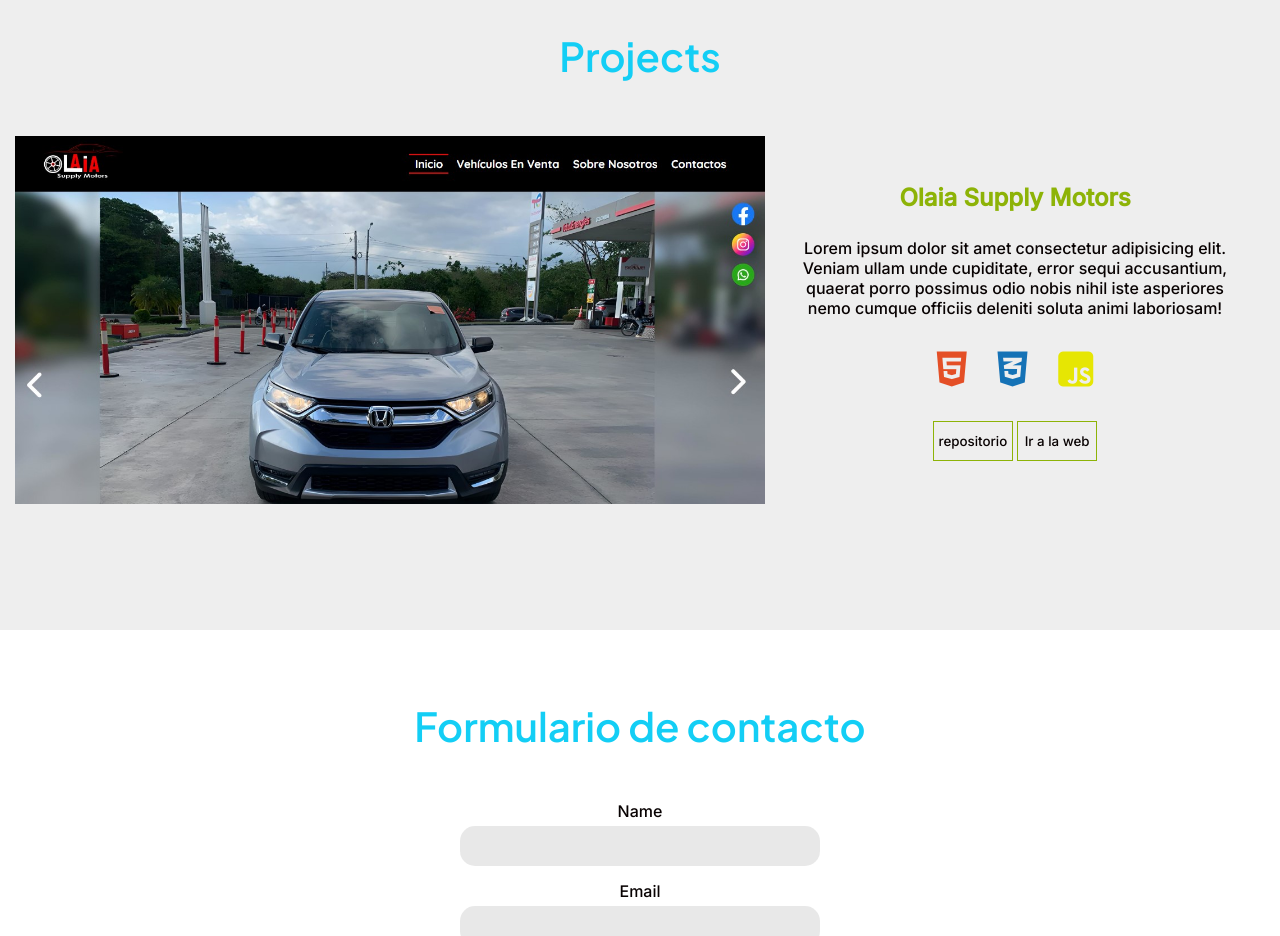
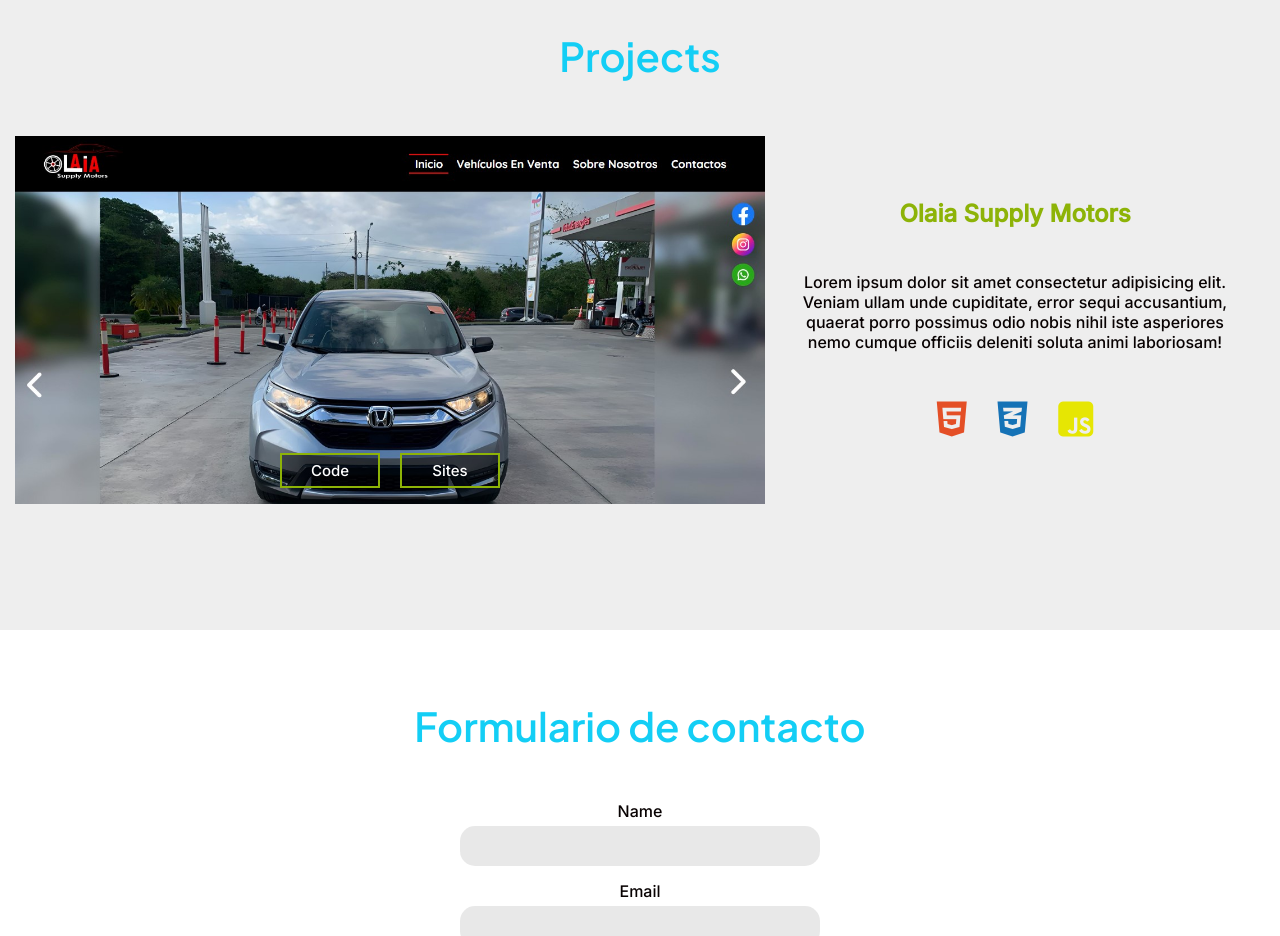
Before and after one commit to TriniLM/gtrinidad, a plain HTML site: page index.html in a window 1280 px wide. Shown: the part 2700-3636 px from the top of the page. Drawn offline with Linux system fonts and the light colour scheme.

Commit message:
cambiando btn

```diff
--- a/index.html
+++ b/index.html
@@ -138,7 +138,13 @@
             <div class="conten_projects">
                 <section class="projects__olaia">
                     <div class="projects__olaia-slider">
-                        <img src="my projects/img/img-1.jpg" alt="" class="olaia__slider-img">
+                        <div class="projetc__slider-img">
+                            <img src="my projects/img/img-1.jpg" alt="" class="olaia__slider-img">
+                        </div>
+                        <div class="projects__slider-btn">
+                            <button class="slider__btn"><p>Code</p></button>
+                             <button class="slider__btn"><p>Sites</p></button>
+                        </div>
                     </div>
                     <div class="practices__olaia-desciption">
                         <h2 class="olaia__description-title">Olaia Supply Motors</h2>
@@ -148,10 +154,6 @@
                             <i class="fa-brands fa-css3-alt"></i>
                             <i class="fa-brands fa-square-js"></i>
                          </div>
-                        <div class="olaia__description-btn">
-                            <button>repositorio</button>
-                             <button>Ir a la web</button>
-                        </div>
                     </div>
                 </section>
                 </section>
--- a/stylos/main/projects.css
+++ b/stylos/main/projects.css
@@ -19,12 +19,61 @@
     display: flex;
 }
 .projects__olaia-slider{
+    position: relative;
     width:60%;
     height: auto;
     overflow: hidden;
 }
 .olaia__slider-img{
     width: 100%;
+}
+.projects__slider-btn{
+    position: absolute;
+    width: 100%;
+    height: auto;
+    bottom: 10px;
+    overflow: hidden;
+    display: flex;
+    justify-content: center;
+}
+.slider__btn{
+    width: 100px;
+    height: 35px;
+    background-color: rgba(0, 0, 0, 0.363);
+    border: 2px solid var(--quartarian-color);
+    color:white;
+    margin: 10px;
+    overflow: hidden;
+    display: inherit;
+    align-items: center;
+    justify-content: center;
+    transition: all ease-in 0.3s;
+
+}
+.slider__btn:hover{
+    scale: 1.1;
+}
+.slider__btn p{
+    position: absolute;
+    z-index: 9999;
+    font-size: 15px;
+
+ }
+.slider__btn::after{
+     content: "";
+     width: 100px;
+     height: 40px;
+     background-color:var(--quartarian-color);
+     display: block;
+     transform: translateY(-40px);
+     z-index: 99;
+     transition: all ease-in-out 0.3s;
+     scale: 0.8;
+
+}
+.slider__btn:hover::after{
+    transform: translateY(0px);
+    scale: 1;
 }
 .practices__olaia-desciption{
     flex-basis: 40%;
@@ -46,14 +95,7 @@
 .olaia__description-technologies i{
     margin: 0px 10px 0 10px;
 }
-.olaia__description-btn button{
-    width: 80px;
-    height: 40px;
-    background-color: transparent;
-    border: 1px solid var(--quartarian-color);
-    color:var(--secondary-color);
-    font-weight: 500;
-}
+
 
 @media screen and (max-width: 375px) {
     .projects__olaia{
@@ -62,4 +104,11 @@
     .projects__olaia-slider{
         width: 100%;
     }
+    .slider__btn{
+        width: 50px;
+        height: 25px;
+    }
+    .slider__btn p{
+        font-size: 10px;
+    }
 }
```
